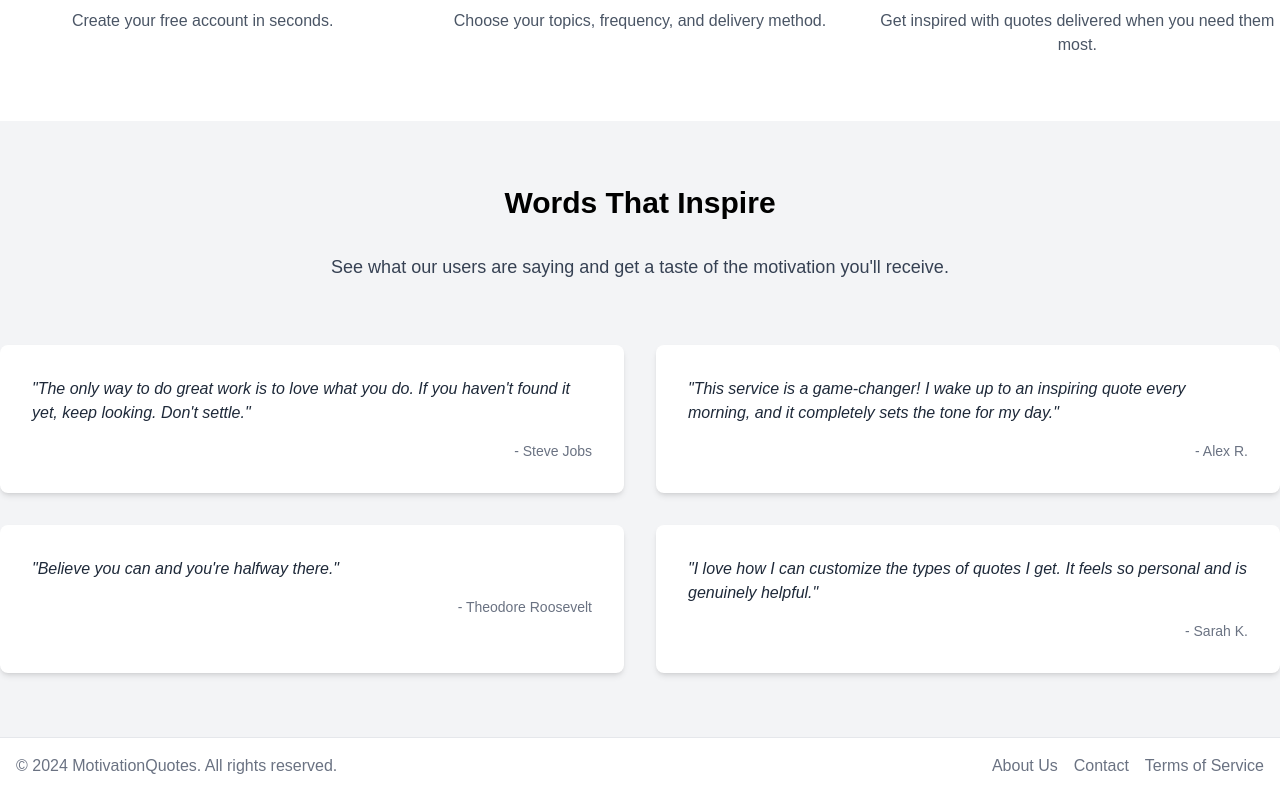
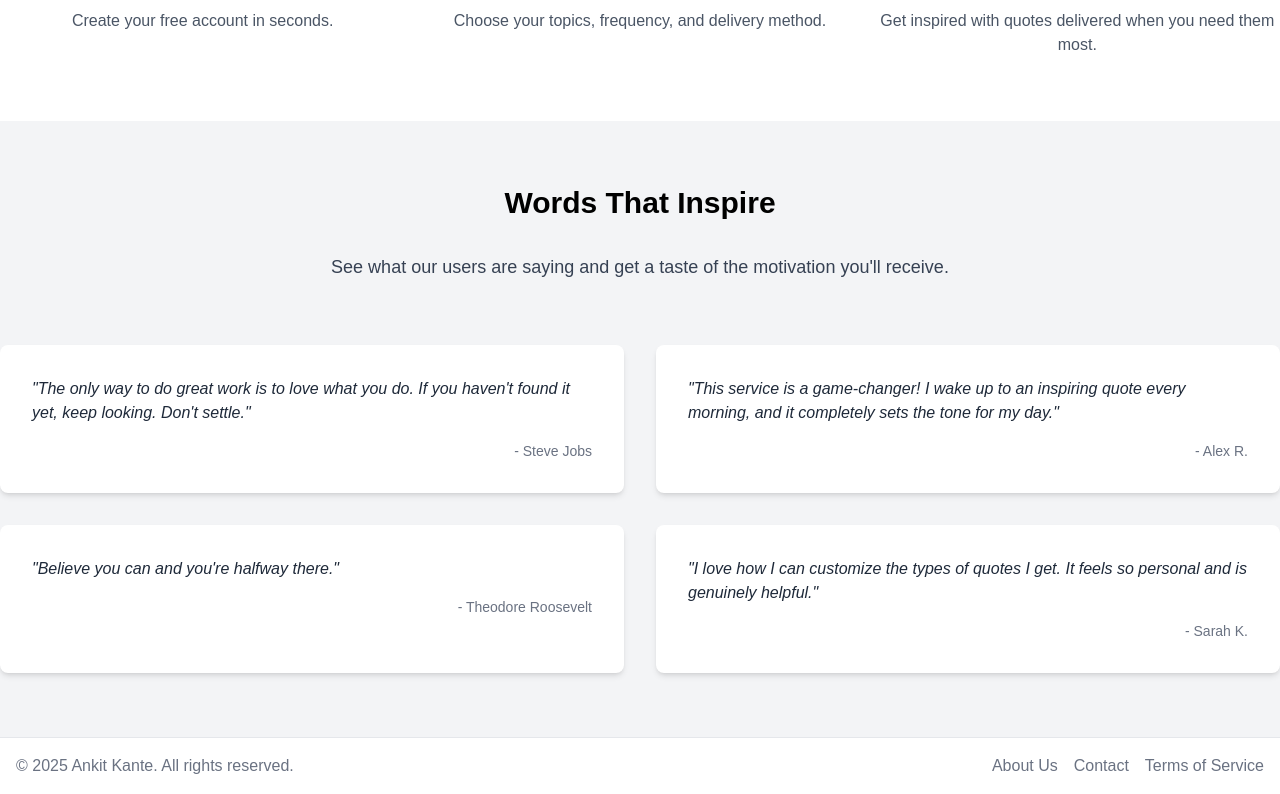
Before and after one commit to ankitkante/hopeana, a Next.js app in the folder apps/client/: page / in a window 1280 px wide. Shown: the part 975-1769 px from the top of the page. Built offline with nearby package versions, Linux system fonts and the light colour scheme.

Commit message:
Update Footer

```diff
--- a/apps/client/components/Footer.tsx
+++ b/apps/client/components/Footer.tsx
@@ -1,7 +1,7 @@
 export default function Footer() {
     return (
         <footer className="bg-white p-4 text-gray-500 border-t border-gray-200 flex  align-center ">
-            <div className="flex-1">© 2024 MotivationQuotes. All rights reserved.</div>
+            <div className="flex-1">© {new Date().getFullYear()} Ankit Kante. All rights reserved.</div>
             <div className="flex-1 text-right">
                 <a href="#" className="ml-4">
                     About Us
```
